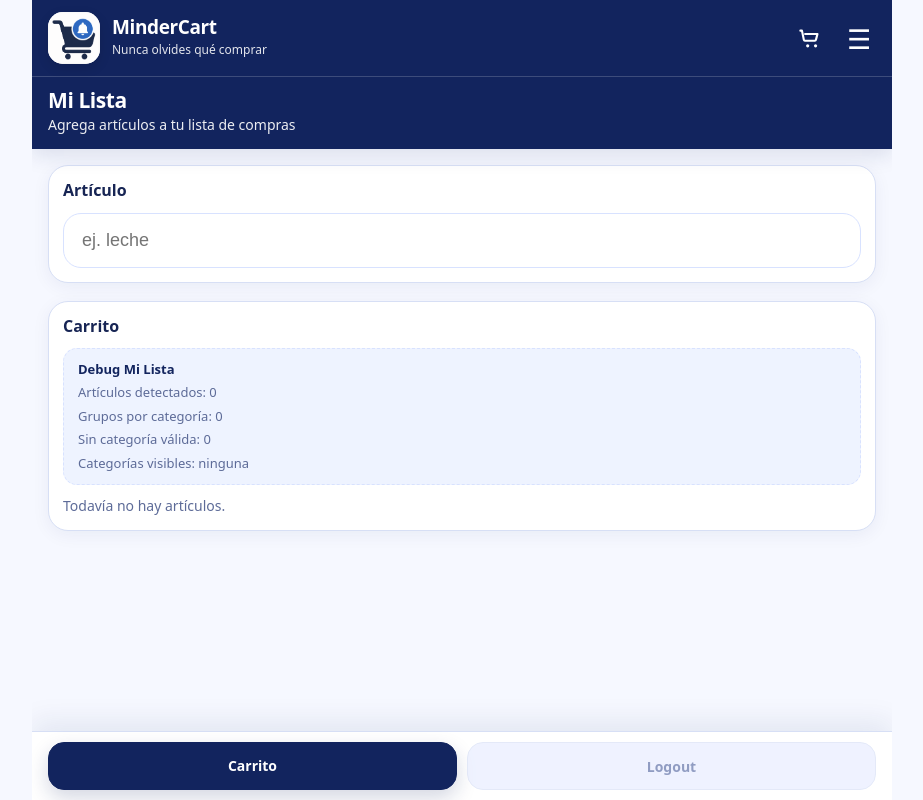
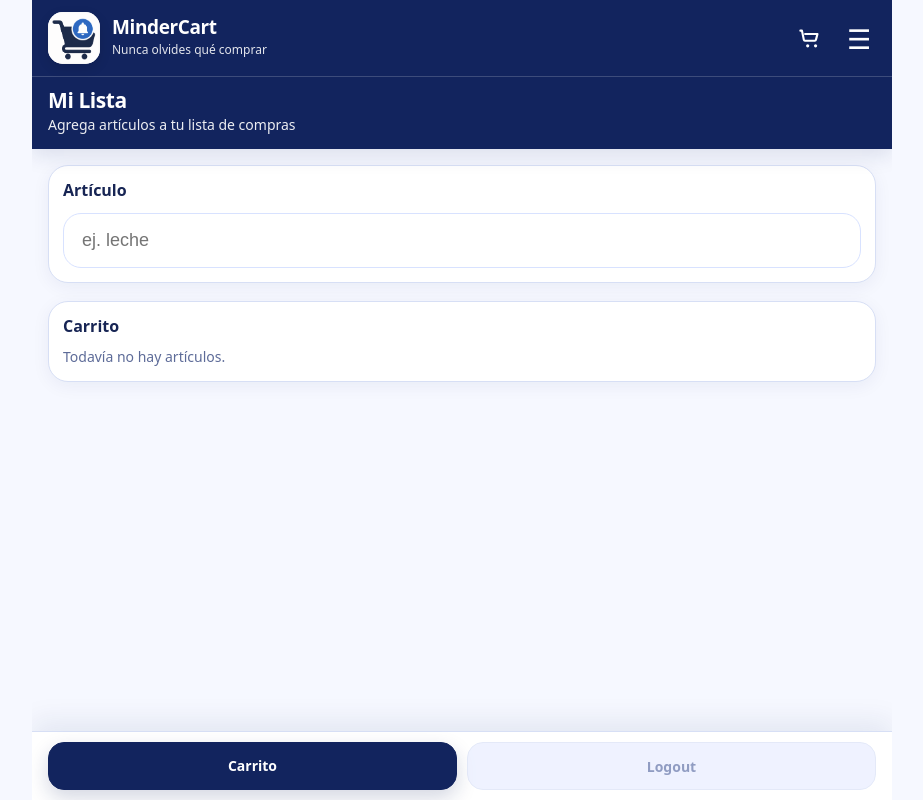
Before and after one commit to EnriqueGSMC/mindercart-web, a Next.js app: page / in a window 1280 px wide. Shown: the whole page, without its empty margins (178-1101 px from the left). Built offline with nearby package versions, Linux system fonts and the light colour scheme.

Commit message:
Clean up my list category debug panel

```diff
--- a/src/app/page.tsx
+++ b/src/app/page.tsx
@@ -210,21 +210,7 @@ export default function NeedsPage() {
     [activeShoppingListItems]
   );
 
-  const myListDebugCategories = React.useMemo(
-    () => groupedActiveShoppingListItems.map((section) => section.category),
-    [groupedActiveShoppingListItems]
-  );
-
-  const myListDebugItemsWithoutCategory = React.useMemo(
-    () =>
-      activeShoppingListItems.filter(
-        (item) => !String(item.category ?? "").trim() || !ORDERED_CATEGORIES.includes(String(item.category ?? "").trim())
-      ).length,
-    [activeShoppingListItems]
-  );
-
-
-  function resetInput() {
+    function resetInput() {
     setName("");
     setSuggestions([]);
   }
@@ -405,32 +391,6 @@ export default function NeedsPage() {
 
       <section style={{ ...cardStyle(), padding: 14 }}>
         <div style={{ fontSize: s(16), fontWeight: 800, marginBottom: 10 }}>{t(lang, "cartSection")}</div>
-
-        <div
-          style={{
-            marginBottom: 12,
-            padding: "12px 14px",
-            borderRadius: 14,
-            border: `1px dashed ${MC_NAVY_LINE}`,
-            background: MC_NAVY_SOFT,
-            display: "grid",
-            gap: 6,
-          }}
-        >
-          <div style={{ fontSize: s(13), fontWeight: 900, color: MC_NAVY }}>Debug Mi Lista</div>
-          <div style={{ fontSize: s(13), color: MC_NAVY_MUTED }}>
-            Artículos detectados: {activeShoppingListItems.length}
-          </div>
-          <div style={{ fontSize: s(13), color: MC_NAVY_MUTED }}>
-            Grupos por categoría: {groupedActiveShoppingListItems.length}
-          </div>
-          <div style={{ fontSize: s(13), color: MC_NAVY_MUTED }}>
-            Sin categoría válida: {myListDebugItemsWithoutCategory}
-          </div>
-          <div style={{ fontSize: s(13), color: MC_NAVY_MUTED }}>
-            Categorías visibles: {myListDebugCategories.length > 0 ? myListDebugCategories.join(" • ") : "ninguna"}
-          </div>
-        </div>
 
         {groupedActiveShoppingListItems.length === 0 ? (
           <div style={{ fontSize: s(14), color: MC_NAVY_MUTED }}>{t(lang, "noItemsYet")}</div>
```
